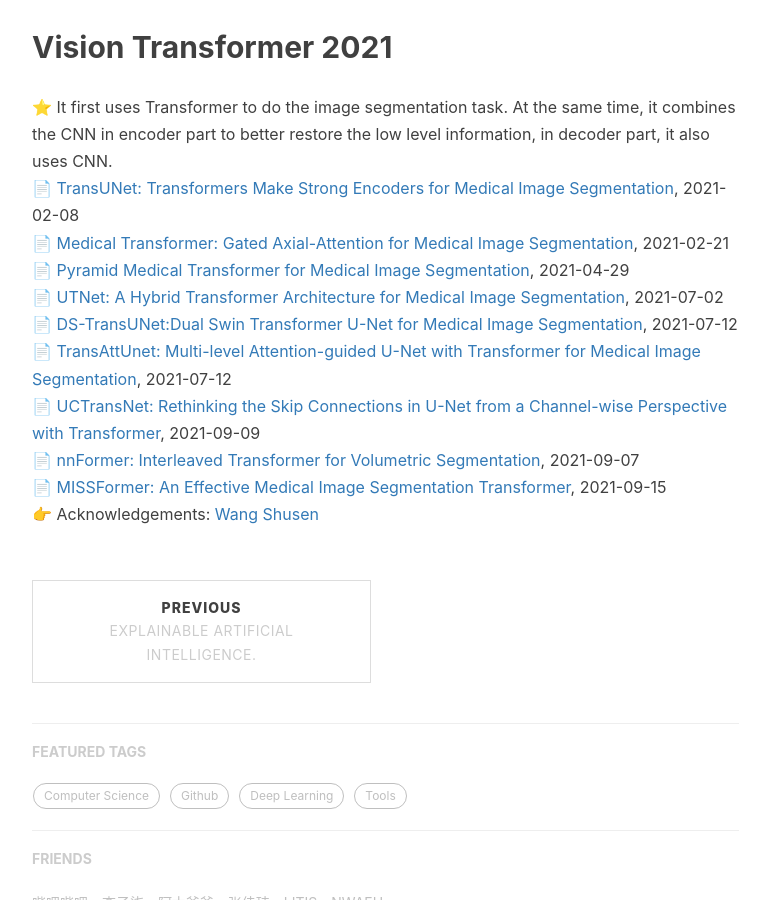
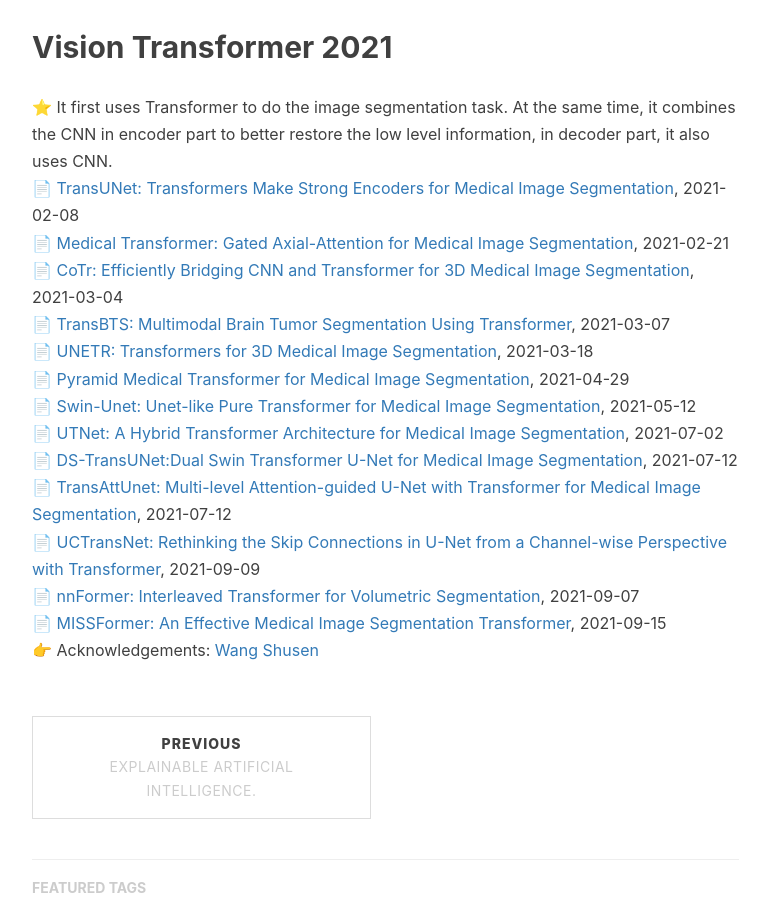
Before and after one commit to jizhang02/jizhang02.github.io, a Jekyll site: the page built from _posts/2021-09-08-transformer.markdown, in a window 1280 px wide and 900 px high, scrolled down 2102 px. Shown: the whole window, without its empty margins (233-1003 px from the left). Built offline with Jekyll 4.4.1, drawn with Linux system fonts in a browser that asks for light colours; nearby versions of some CDN libraries; a script that is not in the unit is left out; comment, search, counter and statistics services are not loaded.

Commit message:
Update 2021-09-08-transformer.markdown

```diff
--- a/_posts/2021-09-08-transformer.markdown
+++ b/_posts/2021-09-08-transformer.markdown
@@ -31,7 +31,11 @@ This post is an introduction to the Transformer, in terms of its origin, applica
 ⭐ It first uses Transformer to do the image segmentation task. At the same time, it combines the CNN in encoder part to better restore the low level information, in decoder part, it also uses CNN.
 📄 [TransUNet: Transformers Make Strong Encoders for Medical Image Segmentation](https://arxiv.org/abs/2102.04306), 2021-02-08
 📄 [Medical Transformer: Gated Axial-Attention for Medical Image Segmentation](https://arxiv.org/abs/2102.10662), 2021-02-21
+📄 [CoTr: Efficiently Bridging CNN and Transformer for 3D Medical Image Segmentation](https://arxiv.org/abs/2103.03024), 2021-03-04
+📄 [TransBTS: Multimodal Brain Tumor Segmentation Using Transformer](https://arxiv.org/abs/2103.04430), 2021-03-07
+📄 [UNETR: Transformers for 3D Medical Image Segmentation](https://arxiv.org/abs/2103.10504), 2021-03-18
 📄 [Pyramid Medical Transformer for Medical Image Segmentation](https://arxiv.org/abs/2104.14702), 2021-04-29
+📄 [Swin-Unet: Unet-like Pure Transformer for Medical Image Segmentation](https://arxiv.org/abs/2105.05537), 2021-05-12
 📄 [UTNet: A Hybrid Transformer Architecture for Medical Image Segmentation](https://arxiv.org/abs/2107.00781), 2021-07-02
 📄 [DS-TransUNet:Dual Swin Transformer U-Net for Medical Image Segmentation](https://arxiv.org/abs/2106.06716), 2021-07-12
 📄 [TransAttUnet: Multi-level Attention-guided U-Net with Transformer for Medical Image Segmentation](https://arxiv.org/abs/2107.05274), 2021-07-12
```
